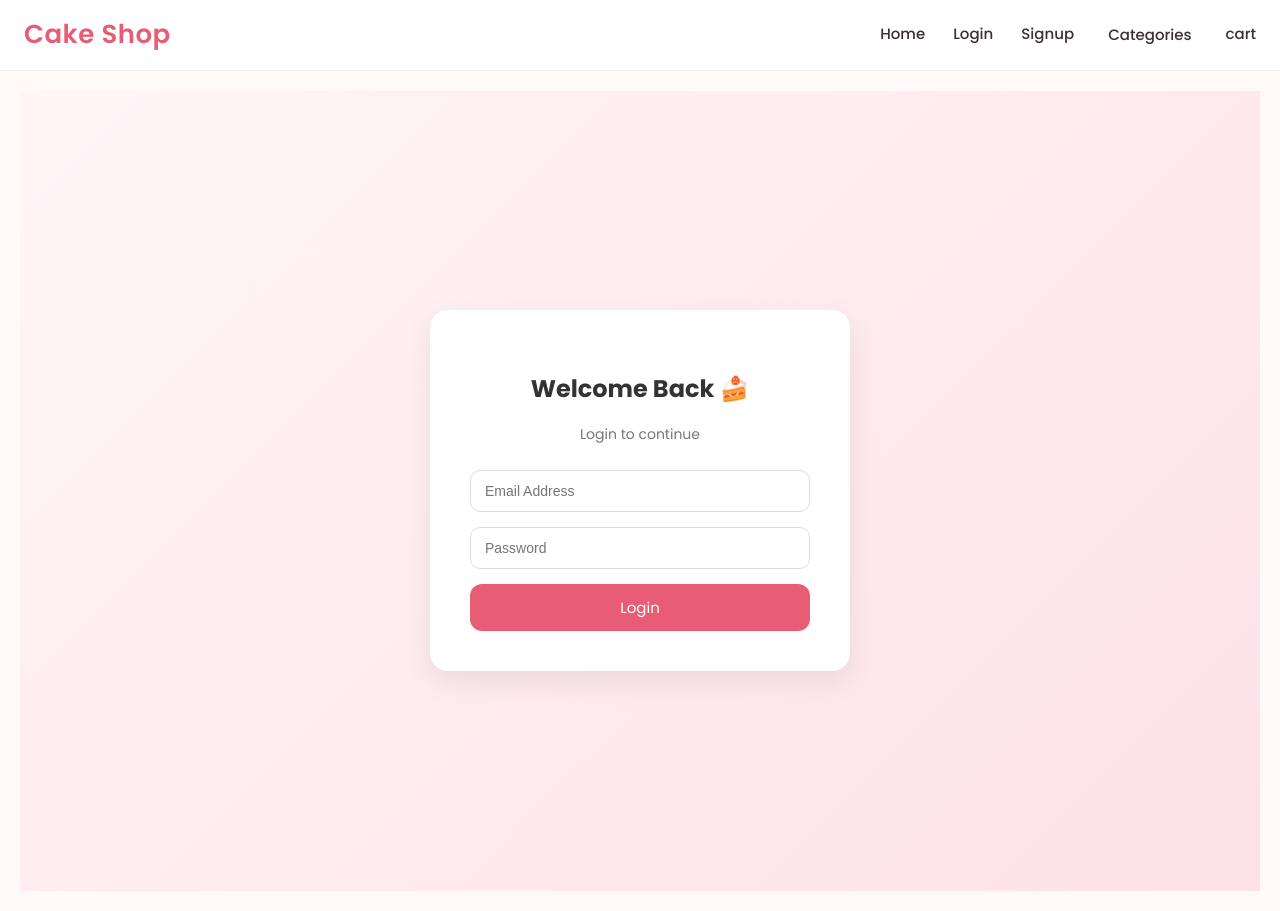
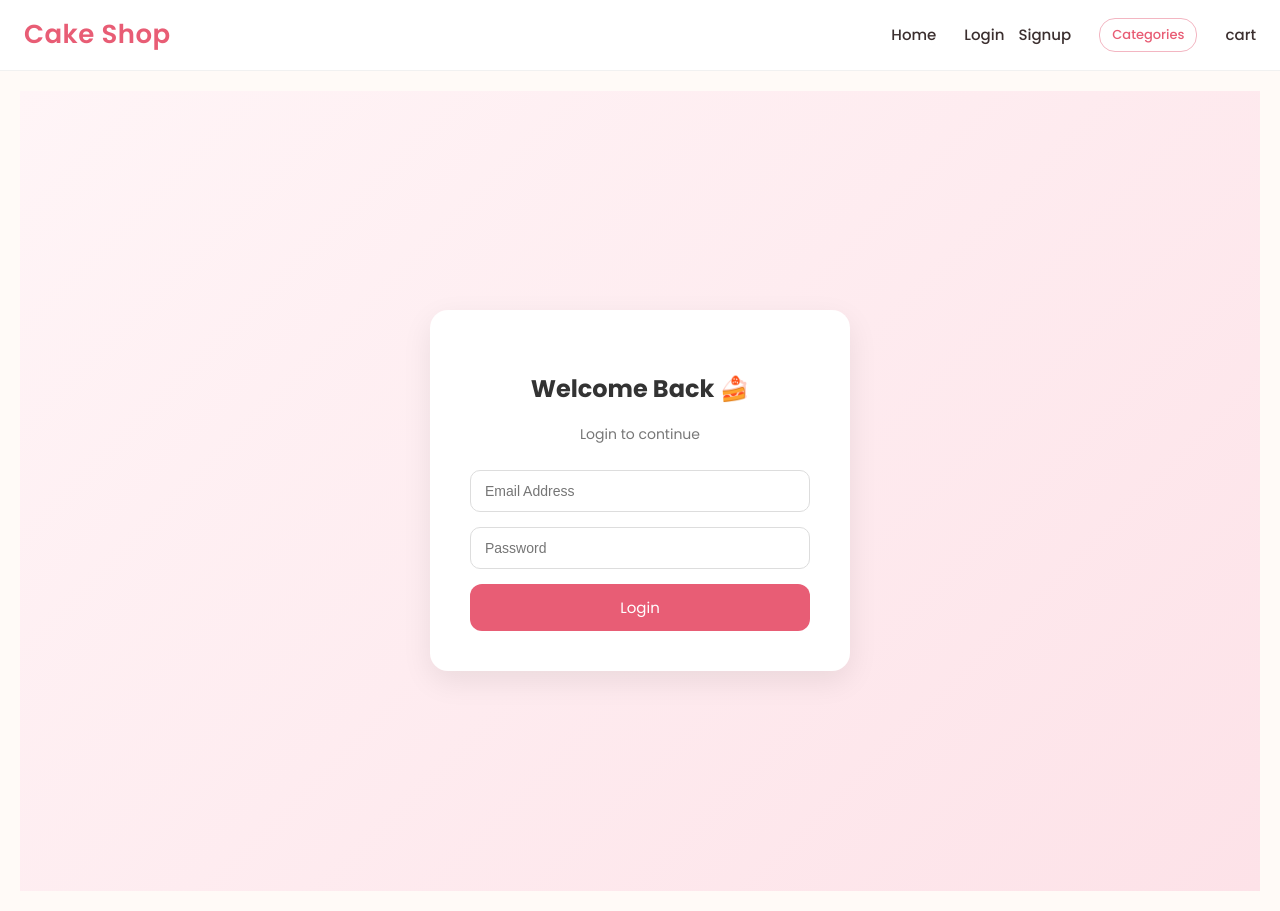
Before and after one commit to Grishmacoder/MERN, a React (Create React App) app in the folder frontend/: page /login in a window 1280 px wide. Built offline with nearby package versions, Linux system fonts and the light colour scheme.

Commit message:
logout with globalhook

```diff
--- a/frontend/src/components/Navbar.js
+++ b/frontend/src/components/Navbar.js
@@ -1,9 +1,17 @@
 import { useRef, useState, useEffect } from "react";
 import { Link } from "react-router-dom";
+import { useLogout } from "../hooks/useLogout";
+import { useAuthContext } from "../hooks/useAuthContext";
 
 const Navbar = () => {
   const [open, setOpen] = useState(false);
   const dropdownRef = useRef(null);
+  const { logout } = useLogout();
+  const { user } = useAuthContext();
+
+  const handleClick = () => {
+    logout();
+  };
 
   useEffect(() => {
     const handleClickOutside = (e) => {
@@ -23,8 +31,19 @@ const Navbar = () => {
         </Link>
         <nav className="nav-links">
           <Link to="/">Home</Link>
-          <Link to="/login">Login</Link>
-          <Link to="/signup">Signup</Link>
+          {user && (
+            <div className="user-action">
+              <span>{user.email}</span>
+              <button onClick={handleClick}>Logout</button>
+            </div>
+          )}
+          {!user && (
+            <div>
+              <Link to="/login">Login</Link>
+              <Link to="/signup">Signup</Link>
+            </div>
+          )}
+
           <div className="dropdown" ref={dropdownRef}>
             <button className="dropdown-title" onClick={() => setOpen(!open)}>
               Categories
--- a/frontend/src/context/AuthContext.js
+++ b/frontend/src/context/AuthContext.js
@@ -1,26 +1,34 @@
-import {createContext, useReducer} from 'react'
+import { createContext, useReducer, useEffect } from "react";
 
-export const AuthContext = createContext()
-export const authReducer = (state, action) =>{
-    switch(action.type){
-        case 'LOGIN':
-            return {user: action.payload}
-        case 'LOGOUT':
-            return {user: null}
-        default:
-            return state
+export const AuthContext = createContext();
+export const authReducer = (state, action) => {
+  switch (action.type) {
+    case "LOGIN":
+      return { user: action.payload };
+    case "LOGOUT":
+      return { user: null };
+    default:
+      return state;
+  }
+};
+
+export const AuthContextProvider = ({ children }) => {
+  const [state, dispatch] = useReducer(authReducer, {
+    user: null,
+  });
+
+  useEffect(() => {
+    const user = JSON.parse(localStorage.getItem("user"));
+    if (user) {
+      dispatch({ type: "LOGIN", payload: user });
     }
-}
-export const AuthContextProvider = ({children}) =>{
-    const [state, dispatch] = useReducer(authReducer, {
-        user: null
-    })
+  }, []);
 
-    console.log('AuthContext state: ', state)
+  console.log("AuthContext state: ", state);
 
-    return(
-        <AuthContext.Provider value={{...state, dispatch}}>
-            {children}
-        </AuthContext.Provider>
-    )
-}
+  return (
+    <AuthContext.Provider value={{ ...state, dispatch }}>
+      {children}
+    </AuthContext.Provider>
+  );
+};
--- /dev/null
+++ b/frontend/src/hooks/useLogin.js
@@ -0,0 +1,34 @@
+import { useState } from "react";
+import { useAuthContext } from "./useAuthContext";
+
+export const useLogin = () => {
+  const [error, setError] = useState(null);
+  const [isLoading, setIsLoading] = useState(null);
+  const { dispatch } = useAuthContext();
+
+  const login = async (formData) => {
+    setIsLoading(true);
+    setError(null);
+
+    const response = await fetch("/api/user/login", {
+      method: "POST",
+      headers: { "Content-Type": "application/json" },
+      body: JSON.stringify(formData),
+    });
+
+    const data = await response.json();
+    if (!response.ok) {
+      setIsLoading(false);
+      setError(data.error);
+    }
+    if (response.ok) {
+      //save uset token to local storage
+      localStorage.setItem("user", JSON.stringify(data));
+
+      //update authcontext
+      dispatch({ type: "LOGIN", payload: data });
+      setIsLoading(false);
+    }
+  };
+  return { login, isLoading, error };
+};
--- /dev/null
+++ b/frontend/src/hooks/useLogout.js
@@ -0,0 +1,12 @@
+import { useAuthContext } from "./useAuthContext";
+
+export const useLogout = () => {
+  const { dispatch } = useAuthContext();
+
+  const logout = () => {
+    localStorage.removeItem("user");
+
+    dispatch({ type: "LOGOUT" });
+  };
+  return { logout };
+};
--- a/frontend/src/index.css
+++ b/frontend/src/index.css
@@ -48,6 +48,7 @@ img {
 /* =========================
    Header / Navbar
 ========================= */
+
 header {
   background-color: #ffffff;
   border-bottom: 1px solid #f1f1f1;
@@ -100,7 +101,13 @@ header a:hover {
 /* Links */
 .nav-links {
   display: flex;
+  align-items: center;
   gap: 28px;
+}
+.nav-links > div {
+  display: flex;
+  align-items: center;
+  gap: 14px;
 }
 
 .nav-links a {
@@ -335,3 +342,29 @@ header a:hover {
 .btn-primary:hover {
   background: rgb(200, 145, 155);
 }
+/* =========================
+   Logout Button (Minimal)
+========================= */
+
+.nav-links button {
+  background: none;
+  border: 1px solid var(--border-soft);
+  padding: 6px 12px;
+  border-radius: 16px;
+  font-size: 13px;
+  color: var(--primary);
+  cursor: pointer;
+  transition: all 0.2s ease;
+}
+
+.nav-links button:hover {
+  background: var(--primary);
+  color: #fff;
+  border-color: var(--primary);
+}
+
+/* Logged-in email badge (optional but subtle) */
+.nav-links span {
+  font-size: 13px;
+  color: var(--text-muted);
+}
--- a/frontend/src/pages/Login.js
+++ b/frontend/src/pages/Login.js
@@ -1,18 +1,22 @@
 import { useState } from "react";
+import { useLogin } from "../hooks/useLogin";
 
 const Login = () => {
   const [formData, setFormData] = useState({
     email: "",
     password: "",
   });
+  const{login, error, isLoading} = useLogin();
 
   const handleChange = (e) => {
     setFormData({ ...formData, [e.target.name]: e.target.value });
   };
 
-  const handleSubmit = (e) => {
+  const handleSubmit = async(e) => {
     e.preventDefault();
-    console.log("Login Data:", formData);
+
+    await login(formData)
+
   };
 
   return (
@@ -39,7 +43,8 @@ const Login = () => {
             required
           />
 
-          <button className="btn-primary">Login</button>
+          <button disabled={isLoading} className="btn-primary">Login</button>
+          {error && <div>{error}</div>}
         </form>
       </div>
     </div>
```
Also changed, not shown: 1 other file (tests, documents, lock files or other folders).
